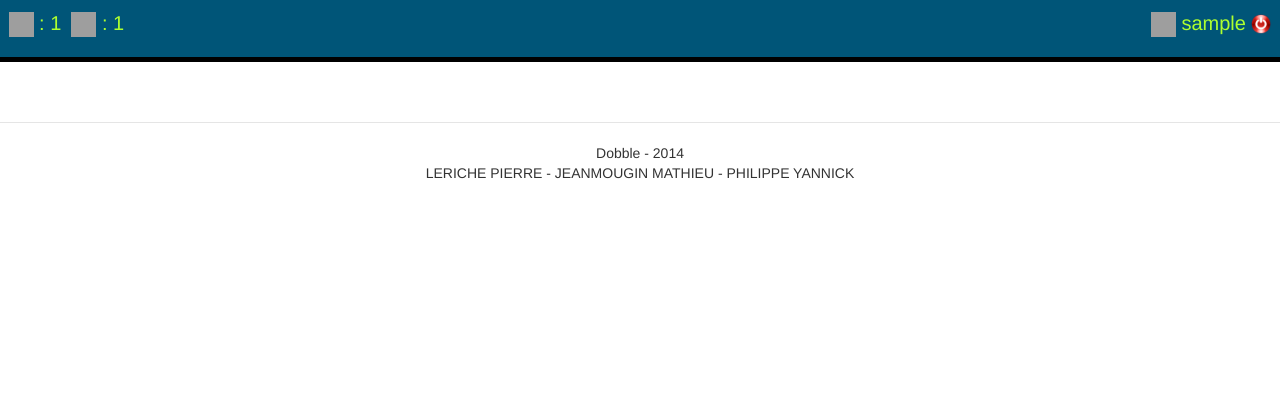
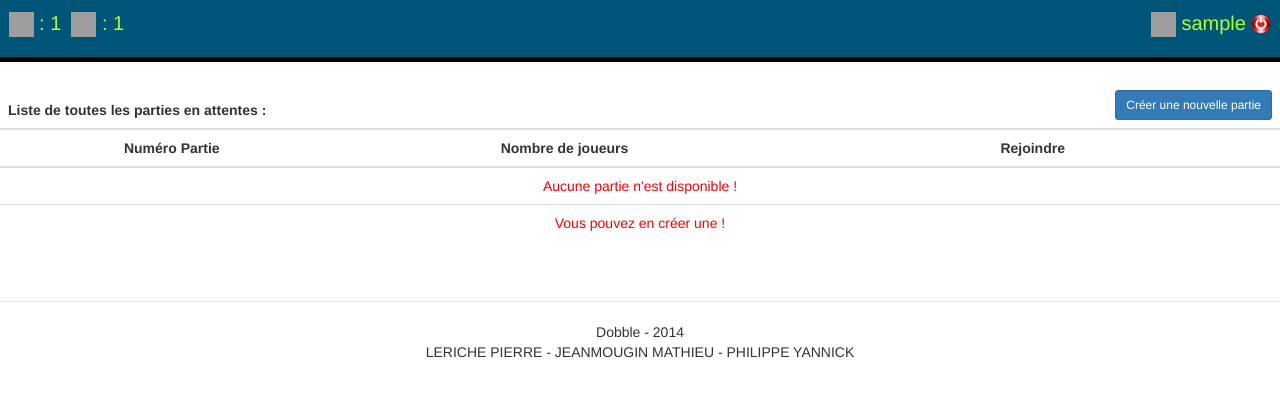
Before and after one commit to Etalon52170/Double-projetweb, a PHP site: page / in a window 1280 px wide. Shown: the top 397 px of the page. Run offline with PHP 8.4, Linux system fonts and the light colour scheme; the visitor is signed in with stand-in values (Sample User, id 1); grey boxes are pictures that could not be loaded.

Commit message:
Modification de la classe vue, création de plusieurs méthode pour l'affichage du lobby de partie

```diff
--- a/projetweb/View/vue.php
+++ b/projetweb/View/vue.php
@@ -2,11 +2,13 @@
 
 class Vue {
 
-    protected $tab;
+    public $nbPlayers;
+    public $tab_partie;
     protected $tabSelecteur = array(
         'acceuil' => 'acceuilpage',
         'jeux' => 'pagePrincipale',
-        'inscri' => 'inscription'
+        'inscri' => 'inscription',
+        'partie' => 'partie'
     );
 
     public function __construct() {
@@ -31,8 +33,84 @@ class Vue {
         throw new Exception($emess, 45);
     }
 
-    private function inscription(){
-        $res ='
+    private function header() {
+        $res = '
+        <header>
+            <script type="text/JavaScript" src="./JS/Js_Jeu.js"></script>
+            <div class = \'left-score\'>
+                <span class = \'ScorePerso\'>
+                    <img src=\'../ressource/image/40px-Coin.png\' title="Nombre de parties" height="25" width="25">
+                    : ' .
+                $_SESSION['nb_partie']
+                . '
+                <span>
+            </div>
+            <div class = \'left-score\'>
+                <span class = \'ScorePerso\'>
+                    <img src="../ressource/image/40px-Key.png" title="Nombre de victoires" height="25" width="25"/>
+                    : ' .
+                $_SESSION['nb_victoire']
+                . '
+                <span>
+            </div>
+            <div class = \'right\'>
+                <span class = \'ScorePerso\'>
+                    <img src="../ressource/image/40px-Red_heart.png"  height="25" width="25" title="Pseudo"/>
+                    ' .
+                $_SESSION['login']
+                . '
+                    <img onClick="deconnection()" style="cursor: pointer;" src="./img/exit.png" title="se déconnecter" height="20" width="20" />
+                <span>
+            </div>
+        </header>';
+        return $res;
+    }
+
+    private function partie() {
+        $pourcent = $this->nbPlayers * 25;
+        $res = $this->header() .
+                '<div class="head_underline">En attente de 4 joueurs :</div></br>
+                 <div id="barre">
+                    <div class="centre-taille40">
+                         <div class="progress ">';
+        if ($this->nbPlayers == 1) {
+            $res .='        <div class="progress-bar progress-bar-success progress-bar-striped active" role="progressbar" aria-valuenow="25" aria-valuemin="0" aria-valuemax="100" style="width: 25%">
+                                <span class="sr-only">1 Joueur !</span>
+                            </div>';
+        }
+        if ($this->nbPlayers == 2) {
+
+            $res .='        <div class="progress-bar progress-bar-success progress-bar-striped active" role="progressbar" aria-valuenow="25" aria-valuemin="0" aria-valuemax="100" style="width: 25%">
+                                <span class="sr-only">1 Joueur !</span>
+                            </div>
+                            <div class="progress-bar progress-bar-striped active" role="progressbar" aria-valuenow="25" aria-valuemin="0" aria-valuemax="100" style="width: 25%">
+                                <span class="sr-only">2 Joueurs !</span>
+                            </div>';
+        }
+        if ($this->nbPlayers == 3) {
+            $res .='        <div class="progress-bar progress-bar-success progress-bar-striped active" role="progressbar" aria-valuenow="25" aria-valuemin="0" aria-valuemax="100" style="width: 25%">
+                                <span class="sr-only">1 Joueur !</span>
+                            </div>
+                            <div class="progress-bar progress-bar-striped active" role="progressbar" aria-valuenow="25" aria-valuemin="0" aria-valuemax="100" style="width: 25%">
+                                <span class="sr-only">2 Joueurs !</span>
+                            </div>
+                            <div class="progress-bar progress-bar-info progress-bar-striped active" role="progressbar" aria-valuenow="25" aria-valuemin="0" aria-valuemax="100" style="width: 25%">
+                                <span class="sr-only">3 Joueurs !</span>
+                            </div>';
+        }
+        if ($this->nbPlayers == 4) {
+            $res .= '<script>versJeux();</script>';
+        }
+        $res .='        </div>
+                    </div>
+              </div>
+              <script>actualiserJoueurs(' . $this->nbPlayers . ');</script>
+              <button type="button" onClick="retour()" class="btn btn-primary" >Quitter la partie en attente</button>';
+        return $res;
+    }
+
+    private function inscription() {
+        $res = '
         <header>
             <script type="text/JavaScript" src="./JS/Js_Connexion.js"></script>
             <table class ="right" >
@@ -55,7 +133,7 @@ class Vue {
                             <div class="control-group">
                                     <label class="control-label">Pseudo</label>
                                     <div class="controls">
-                                            <input type="text" id="log" name="user_name">
+                                            <input placeholder= \'Pseudo\' type="text" id="log" name="user_name">
                                     </div>
                                     <div style="display: none;" id="messageErrorLogin">
                                         </br>
@@ -67,13 +145,13 @@ class Vue {
                             <div class="control-group">
                                     <label class="control-label">Mot de passe</label>
                                     <div class="controls">
-                                            <input id="pwd" name="password" type=\'password\'>
+                                            <input placeholder= \'Mot de passe\' id="pwd" name="password" type=\'password\'>
                                     </div>
                             </div>
                             <div class="control-group">
                                     <label class="control-label">Email</label>
                                     <div class="controls">
-                                            <input type="text" id="email" name="email">
+                                            <input placeholder= \'Mail\' type="text" id="email" name="email">
                                     </div>
                             </div>
                             <div class="control-group">
@@ -90,7 +168,7 @@ class Vue {
                             <strong><span class="glyphicon glyphicon-ok" ></span> Inscription effectuée ! Vous allez être redirigé. </strong>
                         </div>
                         <div style="display: none;" class="alert alert-danger" id="messageError">
-                            <span class="glyphicon glyphicon-remove" ></span><strong> Erreur ! Le mot de passe ne doit pas être inférieur à 6 charactères et l\'addresse mail doit être correcte.</strong>
+                            <span class="glyphicon glyphicon-remove" ></span><strong> Erreur ! Le mot de passe ne doit pas être inférieur à 6 charactères et l\'adresse mail doit être correcte.</strong>
                         </div>
                     </div>
             </form>
@@ -99,36 +177,43 @@ class Vue {
     }
 
     private function pagePrincipale() {
-        $res = '<header>
-            <script type="text/JavaScript" src="./JS/Js_Jeu.js"></script>
-            <div class = \'left-score\'>
-                <span class = \'ScorePerso\'>
-                    <img src=\'../ressource/image/40px-Coin.png\' title="Nombre de parties" height="25" width="25">
-                    : '.
-                    $_SESSION['nb_partie']
-                    .'
-                <span>
-            </div>
-            <div class = \'left-score\'>
-                <span class = \'ScorePerso\'>
-                    <img src="../ressource/image/40px-Key.png" title="Nombre de victoires" height="25" width="25"/>
-                    : '.
-                    $_SESSION['nb_victoire']
-                    .'
-                <span>
-            </div>
-            <div class = \'right\'>
-                <span class = \'ScorePerso\'>
-                    <img src="../ressource/image/40px-Red_heart.png"  height="25" width="25" title="Pseudo"/>
-                    '.
-                    $_SESSION['login']
-                    .'
-                    <img onClick="deconnection()" style="cursor: pointer;" src="./img/exit.png" title="se déconnecter" height="20" width="20" />
-                <span>
-            </div>
-        </header>
-        <div>
+        $res = $this->header() . '
+        <div class="bs-example">
+            <table class="table table-hover">
+                <thead>
+                    <tr>
+                        <th colspan="2" class="head_underline">Liste de toutes les parties en attentes :</th>
+                        <th><button style="float:right;" class="btn btn-sm btn-primary" type="button" onClick="newGame()">Créer une nouvelle partie</button></th>
+                    </tr>
+                    <tr>
+                        <th class="centre">Numéro Partie</th>
+                        <th class="centre">Nombre de joueurs</th>
+                        <th class="centre">Rejoindre</th>
+                    </tr>
+                </thead>
+                <tbody>';
+        if (!empty($this->tab_partie)) {
+            foreach ($this->tab_partie as $key => $value) {
+                if ($value['nbPlayers'] < 4) {
+                    $res .= '<tr>
+                        <td style="width:33%;">' . $value['id'] . '</td>
+                        <td style="width:33%;">' . $value['nbPlayers'] . '/4 </td>
+                        <td style="width:33%;"><button class="btn btn-sm btn-success" type="button" onClick="joinGame(' . $value['id'] . ')">Join</button></td>
+                    </tr>';
+                }
+            }
+        }else{
+           $res .=' <tr>
+                        <td colspan="3" > <font color="red">Aucune partie n\'est disponible !</td>
+                    </tr>
+                    <tr>
+                        <td colspan="3" > <font color="red">Vous pouvez en créer une !</td>
+                    </tr>';
+        }
 
+        $res .= '
+                </tbody>
+            </table>
         </div>';
         return $res;
     }
@@ -202,5 +287,4 @@ class Vue {
     }
 
 }
-
 ?>
```
